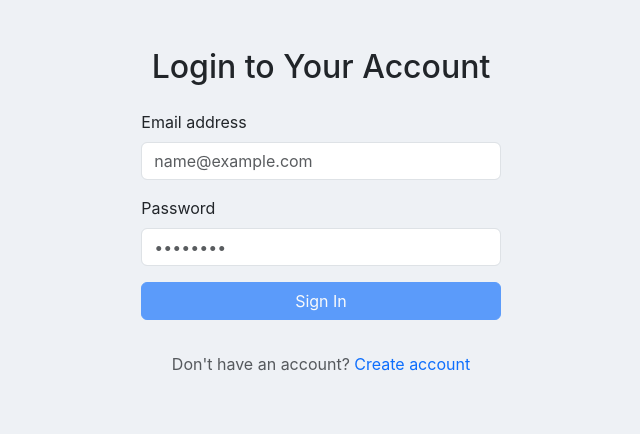
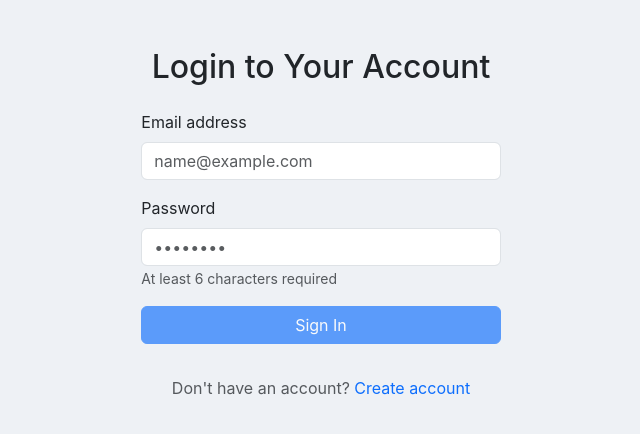
Before and after one commit to Anupamlugun/inventory-management-frontend, a React (Vite) app: page /login in a window 1280 px wide. Shown: the top 434 px of the page, without its empty margins (319-959 px from the left). Built offline with nearby package versions, Linux system fonts and the light colour scheme.

Commit message:
refactor: update password validation message and requirements in Login component

```diff
--- a/src/pages/Login.jsx
+++ b/src/pages/Login.jsx
@@ -15,8 +15,10 @@ const schema = yup.object().shape({
     .string()
     .email("Please enter a valid email address")
     .required("Email is required"),
-  password: yup.string().required("Password is required"),
-  // .min(8, "Password must be at least 8 characters"),
+  password: yup
+    .string()
+    .required("Password is required")
+    .min(6, "Password must be at least 67 characters"),
 });
 
 const Login = () => {
@@ -147,9 +149,9 @@ const Login = () => {
               <Form.Control.Feedback type="invalid">
                 {errors.password?.message}
               </Form.Control.Feedback>
-              {/* <Form.Text className="text-muted">
-                At least 8 characters required
-              </Form.Text> */}
+              <Form.Text className="text-muted">
+                At least 6 characters required
+              </Form.Text>
             </Form.Group>
 
             <div className="d-grid gap-2">
```
